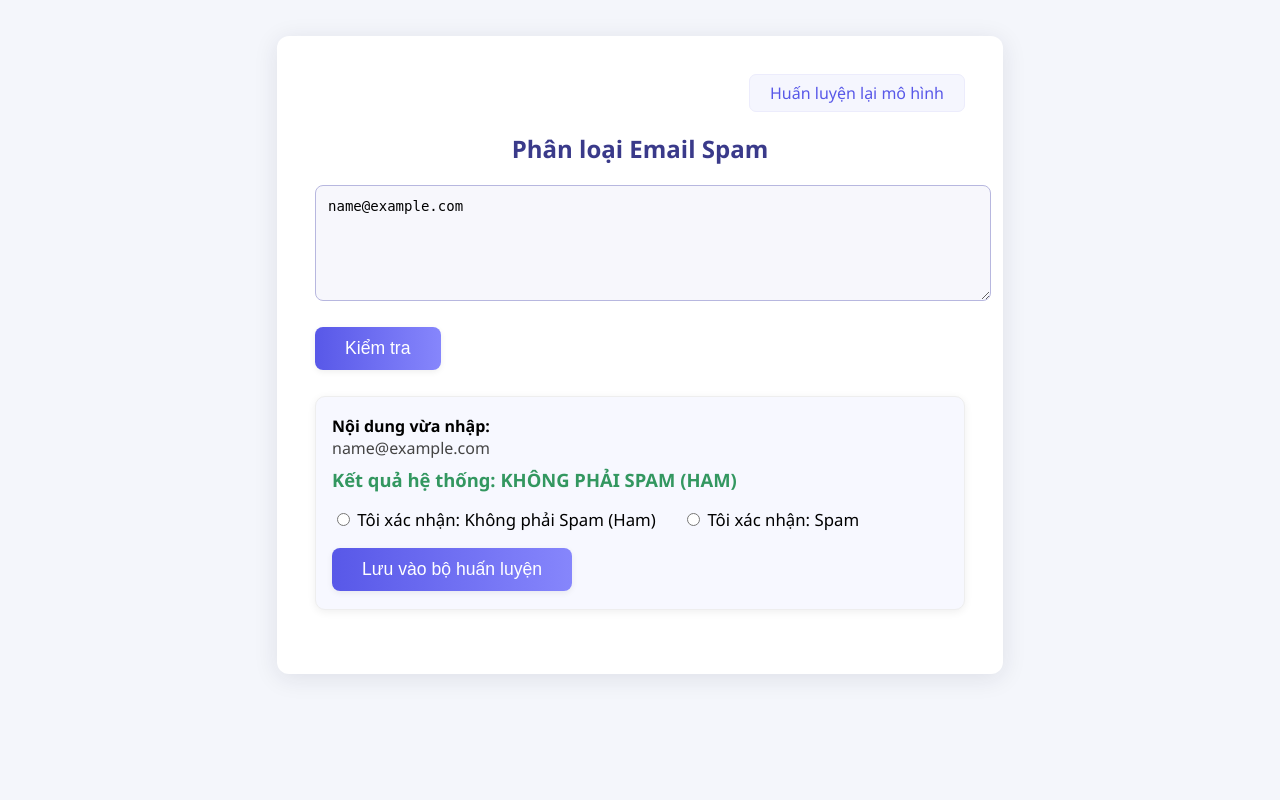
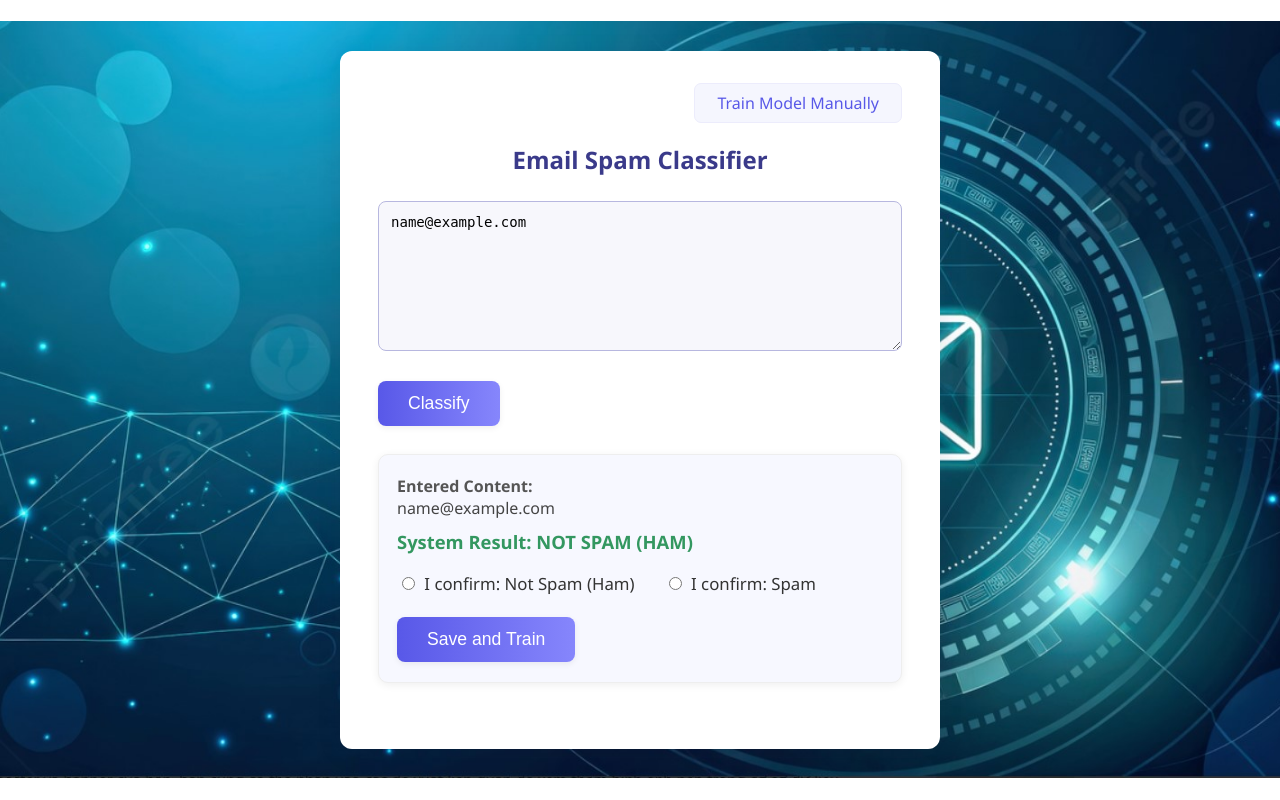
Before and after one commit to marx5/KPDL, a Flask app: template templates/index.html in a window 1280 px wide. Run offline with Flask 3, Linux system fonts and the light colour scheme; the template is opened without the code that fills it: most values are stand-ins (such as "Sample title", 1, 10 or a date in 2020); parts of the project's set-up code (start-up, migrations or seed data) failed here and were passed over.

Commit message:
first commit

```diff
--- a/main.py
+++ b/main.py
@@ -3,19 +3,57 @@
 from utils import save_new_email
 import os
 import subprocess
+import sys
 
 app = Flask(__name__)
 
 def load_model():
-    with open('vectorizer.pkl', 'rb') as f:
-        vectorizer = pickle.load(f)
-    with open('model_nb.pkl', 'rb') as f:
-        nb_clf = pickle.load(f)
-    return vectorizer, nb_clf
+    vectorizer_path = 'vectorizer.pkl'
+    model_path = 'model_nb.pkl'
 
+    # Kiểm tra sự tồn tại của file model
+    if not os.path.exists(vectorizer_path) or not os.path.exists(model_path):
+        print("[INFO] Model files not found. Initial training is required.")
+        # Chạy script train_nb.py để huấn luyện mô hình ban đầu
+        try:
+            print("[INFO] Running initial training (train_nb.py)... This may take a moment.")
+            env = os.environ.copy()
+            env["PYTHONIOENCODING"] = "utf-8"
+            # Sử dụng subprocess.run để chạy đồng bộ và đợi kết thúc
+            result = subprocess.run(
+                [sys.executable, 'train_nb.py'],
+                capture_output=True, # Capture stdout/stderr
+                text=True, # Decode output as text
+                encoding='utf-8',
+                env=env
+            )
+            print("[INFO] train_nb.py finished. Output:")
+            print(result.stdout)
+            if result.returncode != 0:
+                print(f"[ERROR] train_nb.py failed with return code {result.returncode}. Stderr:\n{result.stderr}")
+                raise RuntimeError("Initial training failed.")
+            print("[INFO] Initial training completed successfully.")
+
+        except Exception as e:
+            print(f"[ERROR] Failed to run initial training script: {e}")
+            raise RuntimeError("Failed during initial model training.") from e
+
+    # Sau khi đảm bảo file tồn tại (hoặc đã được tạo ra), tiến hành load model
+    try:
+        with open(vectorizer_path, 'rb') as f:
+            vectorizer = pickle.load(f)
+        with open(model_path, 'rb') as f:
+            nb_clf = pickle.load(f)
+        print("[INFO] Model and vectorizer loaded successfully.")
+        return vectorizer, nb_clf
+    except Exception as e:
+        print(f"[ERROR] Failed to load model or vectorizer after training attempt: {e}")
+        # Nếu vẫn lỗi sau khi cố gắng train, có vấn đề nghiêm trọng
+        raise RuntimeError("Failed to load model after training attempt.") from e
+
+# Gọi load_model ngay khi khởi động app. Nếu file không có, nó sẽ tự động train.
 vectorizer, nb_clf = load_model()
 
-@app.route('/', methods=['GET', 'POST'])
 @app.route('/', methods=['GET', 'POST'])
 def main_function():
     if request.method == "POST":
--- a/templates/index.html
+++ b/templates/index.html
@@ -1,23 +1,70 @@
 <!doctype html>
-<html lang="vi">
+<html lang="en">
 <head>
   <meta charset="utf-8">
   <title>Email Spam Classifier</title>
   <style>
     body {
       font-family: 'Segoe UI', Arial, sans-serif;
-      background: #f4f6fb;
+      /* background: linear-gradient(135deg, #e0f7fa 0%, #e1bee7 100%); */ /* Professional gradient background */
+      /* Add background image */
+      background-image: url('/static/images/background.jpg');
+      background-size: cover; /* Đảm bảo ảnh phủ kín toàn bộ body */
+      /* background-position: center; */ /* Start position */
+      background-repeat: no-repeat; /* Không lặp lại ảnh */
+      background-attachment: fixed; /* Giữ ảnh nền cố định khi cuộn */
+
+      /* Animated Background Image */
+      /* background: linear-gradient(270deg, #e0f7fa, #e1bee7, #f8bbd0, #c8e6c9);
+      background-size: 800% 800%;
+      animation: gradientAnimation 15s ease infinite; */
+
+      /* Apply animation to background position */
+      background-position: 0% 0%; /* Start position for animation */
+      animation: imagePan 5s linear infinite alternate; /* Adjusted time for even faster animation */
+      background-size: 105% auto; /* Adjusted size to be slightly larger than viewport */
+
       margin: 0; padding: 0;
+      display: flex;
+      justify-content: center;
+      align-items: center;
+      min-height: 100vh;
+      color: #333; /* Default text color */
     }
+
+    /* @keyframes gradientAnimation {
+      0% {
+        background-position: 0% 50%;
+      }
+      50% {
+        background-position: 100% 50%;
+      }
+      100% {
+        background-position: 0% 50%;
+      }
+    } */
+
+    /* Keyframes for image pan animation */
+    @keyframes imagePan {
+      0% {
+        background-position: 0% 50%; /* Start from left, centered vertically */
+      }
+      100% {
+        background-position: 100% 50%; /* Move to right, centered vertically */
+      }
+    }
+
     .container {
-      max-width: 650px;
-      margin: 36px auto;
+      max-width: 600px; /* Adjusted max-width */
+      width: 90%; /* Responsive width */
+      margin: 20px auto;
       background: #fff;
       border-radius: 12px;
       box-shadow: 0 4px 24px rgba(30,30,60,0.10);
       padding: 32px 38px 38px 38px;
+      box-sizing: border-box; /* Include padding in width */
     }
-    h2 { color: #3a3a8a; text-align: center; }
+    h2 { color: #3a3a8a; text-align: center; margin-bottom: 25px; }
     form textarea {
       width: 100%;
       border-radius: 8px;
@@ -26,9 +73,10 @@
       font-size: 1.08em;
       background: #f7f7fc;
       transition: border 0.2s;
-      margin-bottom: 14px;
-      min-height: 90px;
+      margin-bottom: 15px;
+      min-height: 150px; /* Adjusted height */
       resize: vertical;
+      box-sizing: border-box;
     }
     form textarea:focus {
       border: 1.5px solid #7676fa;
@@ -36,7 +84,7 @@
       background: #f5f6fe;
     }
     button {
-      padding: 11px 30px;
+      padding: 12px 30px; /* Slightly more padding */
       border: none;
       border-radius: 8px;
       background: linear-gradient(90deg,#5858e8 0%, #8686fc 100%);
@@ -45,29 +93,33 @@
       cursor: pointer;
       font-weight: 500;
       box-shadow: 0 2px 6px #0001;
-      margin-top: 7px;
-      transition: background .18s;
+      margin-top: 10px;
+      transition: background .18s ease;
     }
     button:hover {
       background: linear-gradient(90deg, #6363ea 0%, #9797ff 100%);
     }
     .result-block {
-      margin: 26px 0;
+      margin: 28px 0;
       border-radius: 10px;
       border: 1.5px solid #eee;
       background: #f7f8ff;
-      padding: 18px 16px;
+      padding: 20px 18px; /* Slightly more padding */
       box-shadow: 0 2px 8px #0001;
     }
+    .result-block b { color: #555; }
     .spam { color: #e83a43; font-weight: bold; font-size: 1.15em; }
     .ham { color: #339760; font-weight: bold; font-size: 1.15em; }
     .radio-group {
-      margin: 16px 0 10px 0;
+      margin: 18px 0 12px 0; /* Adjusted margin */
     }
     .radio-group label {
       font-size: 1.05em;
-      margin-right: 22px;
+      margin-right: 25px; /* More space */
       cursor: pointer;
+    }
+    .radio-group input[type="radio"] {
+      margin-right: 5px;
     }
     .saved-block {
       background: #d4e8d4;
@@ -76,66 +128,67 @@
       color: #226622;
       font-size: 1.1em;
       font-weight: 500;
-      padding: 13px;
-      margin-top: 15px;
+      padding: 15px; /* Slightly more padding */
+      margin-top: 20px; /* More space */
       text-align: center;
     }
     .nav {
       display: flex;
       justify-content: flex-end;
-      margin-top: 6px;
+      margin-bottom: 20px; /* Adjusted margin */
     }
     .nav a {
-      margin-left: 12px;
+      margin-left: 15px; /* More space */
       color: #5858e8;
       text-decoration: none;
       font-weight: 500;
-      padding: 7px 20px;
+      padding: 8px 22px; /* Adjusted padding */
       border-radius: 7px;
       border: 1px solid #ececfc;
       background: #f5f6fe;
-      transition: background 0.18s, color 0.18s;
+      transition: background 0.18s ease, color 0.18s ease;
     }
     .nav a:hover {
       background: #5858e8;
       color: white;
     }
     @media (max-width: 700px) {
-      .container { padding: 16px 5vw; }
-      form textarea { min-height: 65px; }
+      .container { padding: 20px 5vw; }
+      form textarea { min-height: 100px; }
+      .radio-group label { margin-right: 15px; }
     }
   </style>
 </head>
 <body>
 <div class="container">
   <div class="nav">
-    <a href="/train">Huấn luyện lại mô hình</a>
+    <a href="/train">Train Model Manually</a>
   </div>
-  <h2>Phân loại Email Spam</h2>
+  <h2>Email Spam Classifier</h2>
   <form action="/" method="POST" autocomplete="off">
-    <textarea name="email" placeholder="Nhập nội dung email...">{% if email_text %}{{ email_text }}{% endif %}</textarea>
-    <button type="submit">Kiểm tra</button>
+    <textarea name="email" placeholder="Enter email content...">{% if email_text %}{{ email_text }}{% endif %}</textarea>
+    <button type="submit">Classify</button>
   </form>
 
   {% if email_text is defined and prediction is defined %}
     <div class="result-block">
-      <div><b>Nội dung vừa nhập:</b></div>
-      <div style="white-space: pre-wrap; color:#444; margin-bottom:8px;">{{ email_text }}</div>
+      <div><b>Entered Content:</b></div>
+      <div style="white-space: pre-wrap; color:#444; margin-bottom:10px;">{{ email_text }}</div>
       {% if prediction == 1 %}
-        <div class="spam">Kết quả hệ thống: SPAM!</div>
+        <div class="spam">System Result: SPAM!</div>
       {% else %}
-        <div class="ham">Kết quả hệ thống: KHÔNG PHẢI SPAM (HAM)</div>
+        <div class="ham">System Result: NOT SPAM (HAM)</div>
       {% endif %}
 
       {% if not saved %}
-      <form action="/" method="POST" style="margin-top:14px;">
+      <form action="/" method="POST" style="margin-top:18px;">
         <input type="hidden" name="email" value="{{ email_text }}">
         <input type="hidden" name="prediction" value="{{ prediction }}">
         <div class="radio-group">
-          <label><input type="radio" name="label" value="ham" required> Tôi xác nhận: Không phải Spam (Ham)</label>
-          <label><input type="radio" name="label" value="spam" required> Tôi xác nhận: Spam</label>
+          <label><input type="radio" name="label" value="ham" required> I confirm: Not Spam (Ham)</label>
+          <label><input type="radio" name="label" value="spam" required> I confirm: Spam</label>
         </div>
-        <button type="submit" name="save_train" value="1">Lưu vào bộ huấn luyện</button>
+        <button type="submit" name="save_train" value="1">Save and Train</button>
       </form>
       {% endif %}
     </div>
@@ -143,10 +196,10 @@
 
   {% if saved %}
     <div class="saved-block">
-      Đã lưu email vào bộ huấn luyện với nhãn: <b>{{ label|upper }}</b>
+      Email saved for training with label: <b>{{ label|upper }}</b>
     </div>
-    <div style="text-align:center; margin-top:15px;">
-      <a href="/" style="color:#333; text-decoration:underline;">Nhập email mới</a>
+    <div style="text-align:center; margin-top:20px;">
+      <a href="/" style="color:#333; text-decoration:underline;">Enter New Email</a>
     </div>
   {% endif %}
 </div>
```
Also changed, not shown: templates/train.html (+71 -20 lines), train_nb.py (+0 -8 lines), utils.py (+38 -0 lines), README.md, static/images/background.jpg (added), static/images/train_background.jpg (added), 1 other file.
